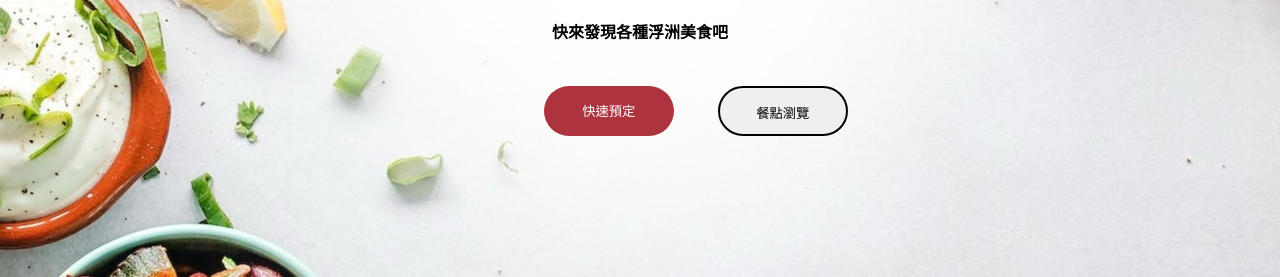
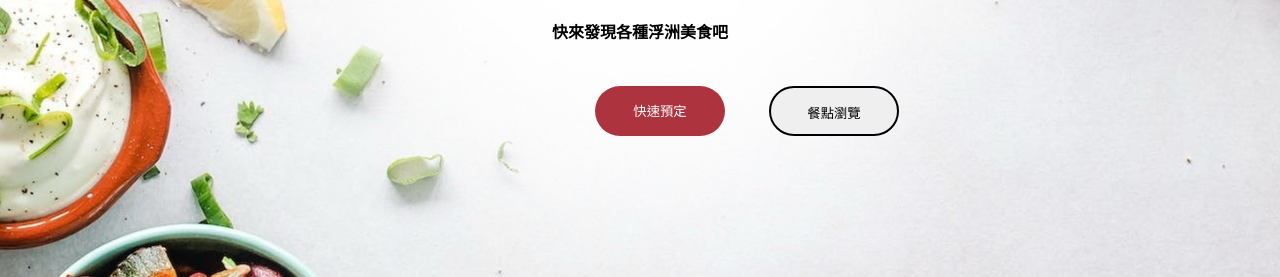
Before and after one commit to 326io/326io.github.io, a plain HTML site: page index.html in a window 1280 px wide. Shown: the part 523-800 px from the top of the page. Drawn offline with Linux system fonts and the light colour scheme.

Commit message:
［Tack］ntua kitchen

```diff
--- a/css/main.css
+++ b/css/main.css
@@ -203,7 +203,7 @@ body {
   border-radius: 40px;
   position: relative;
   top: 50%;
-  left: 46%;
+  left: 50%;
   -ms-transform: translate(-50%, -50%);
   transform: translate(-50%, -50%);
   vertical-align: middle;
@@ -224,7 +224,7 @@ body {
   margin: 20px;
   position: relative;
   top: 50%;
-  left: 46%;
+  left: 50%;
   -ms-transform: translate(-50%, -50%);
   transform: translate(-50%, -50%);
   justify-content: center;
```
